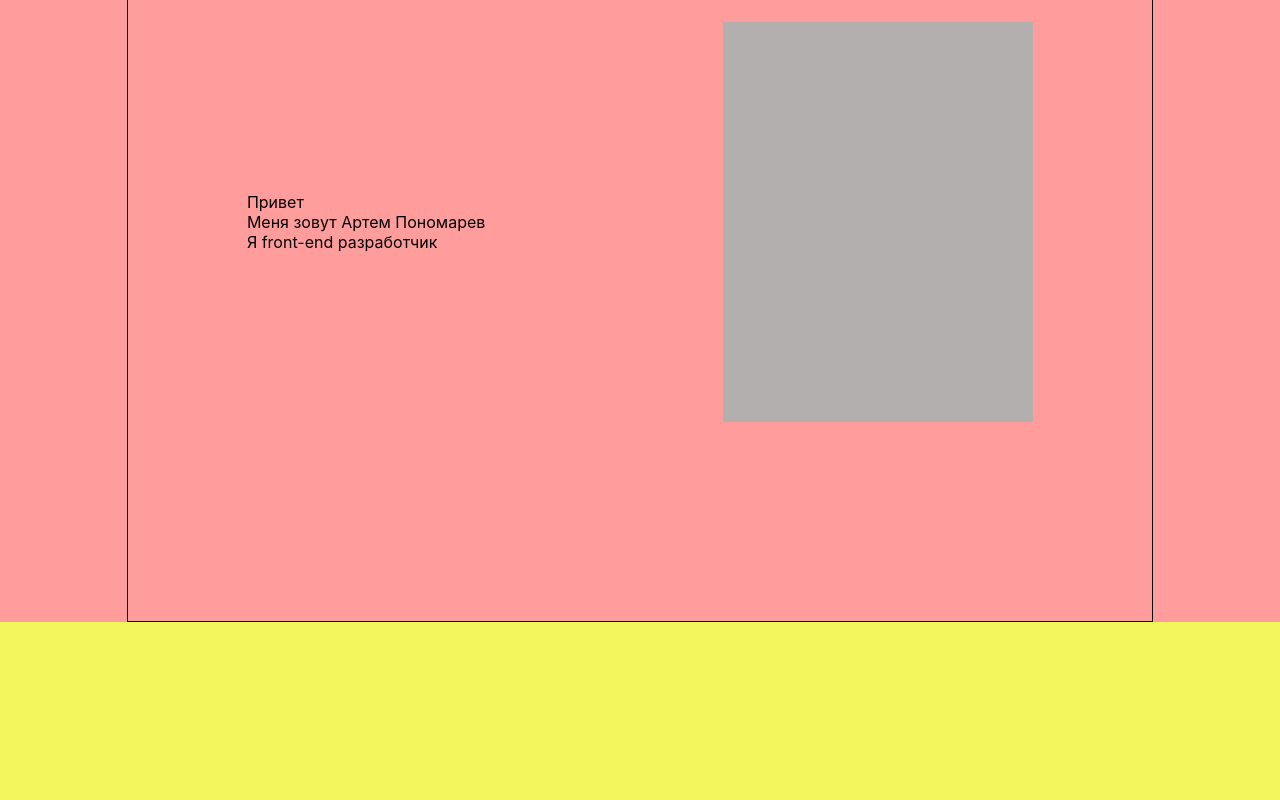
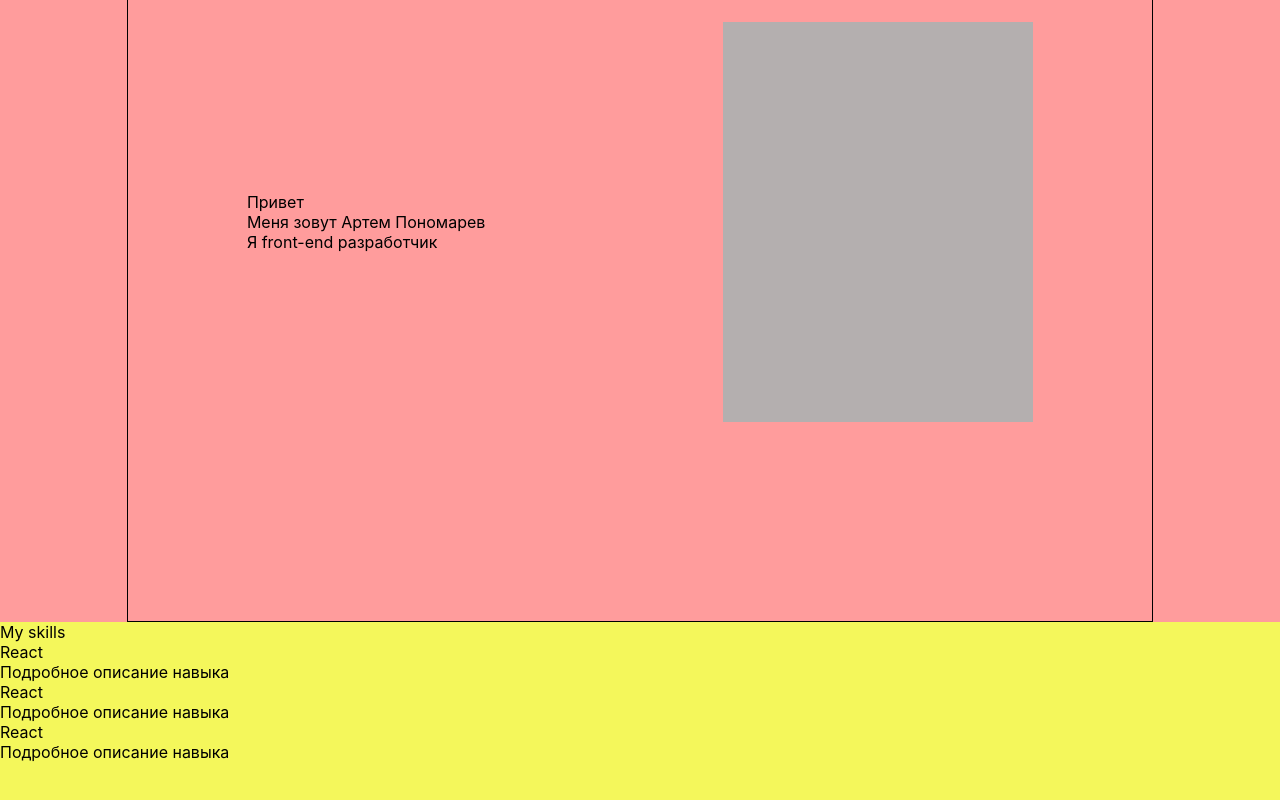
Before and after one commit to ArteeemPonomarev/portfolio, a React (Create React App) app: page / in a window 1280 px wide. Shown: the part 258-1058 px from the top of the page. Built offline with nearby package versions, Linux system fonts and the light colour scheme.

Commit message:
create content

```diff
--- a/src/Skills.jsx
+++ b/src/Skills.jsx
@@ -4,6 +4,37 @@ import style from './Skills.module.css'
 function Skills() {
   return (
     <div className={style.skills}>
+      <div className={style.container}>
+        <div className={style.title}>
+          My skills
+        </div>
+        <div className={style.skills_list}>
+          <div className={style.skill_item}>
+            <div className={style.skill_item_image}>
+            </div>
+            <div className={style.technology_name}>React</div>
+            <div className={style.description}>
+              <span>Подробное описание навыка</span>
+            </div>
+          </div>
+          <div className={style.skill_item}>
+            <div className={style.skill_item_image}>
+            </div>
+            <div className={style.technology_name}>React</div>
+            <div className={style.description}>
+              <span>Подробное описание навыка</span>
+            </div>
+          </div>
+          <div className={style.skill_item}>
+            <div className={style.skill_item_image}>
+            </div>
+            <div className={style.technology_name}>React</div>
+            <div className={style.description}>
+              <span>Подробное описание навыка</span>
+            </div>
+          </div>
+        </div>
+      </div>
 
     </div>
   );
```
